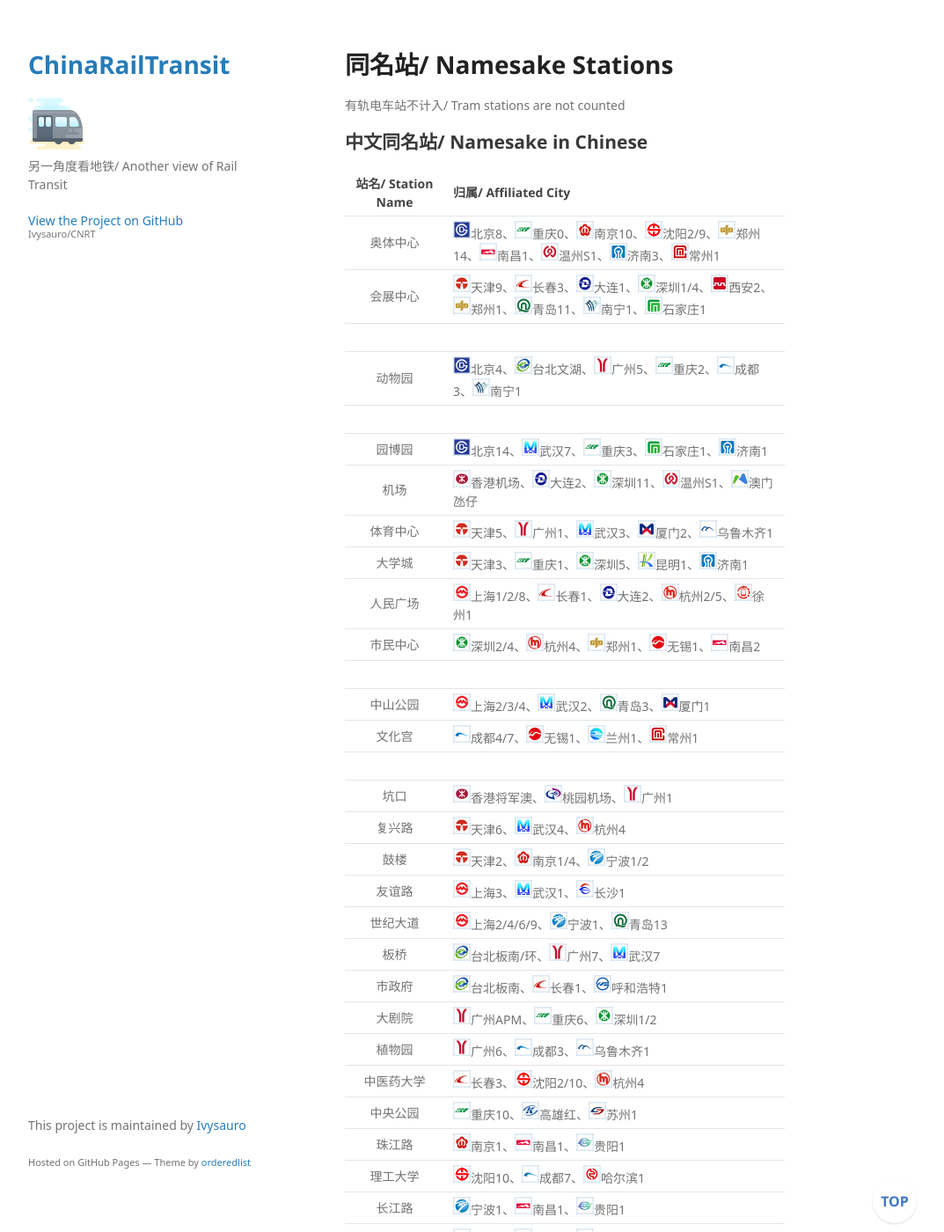
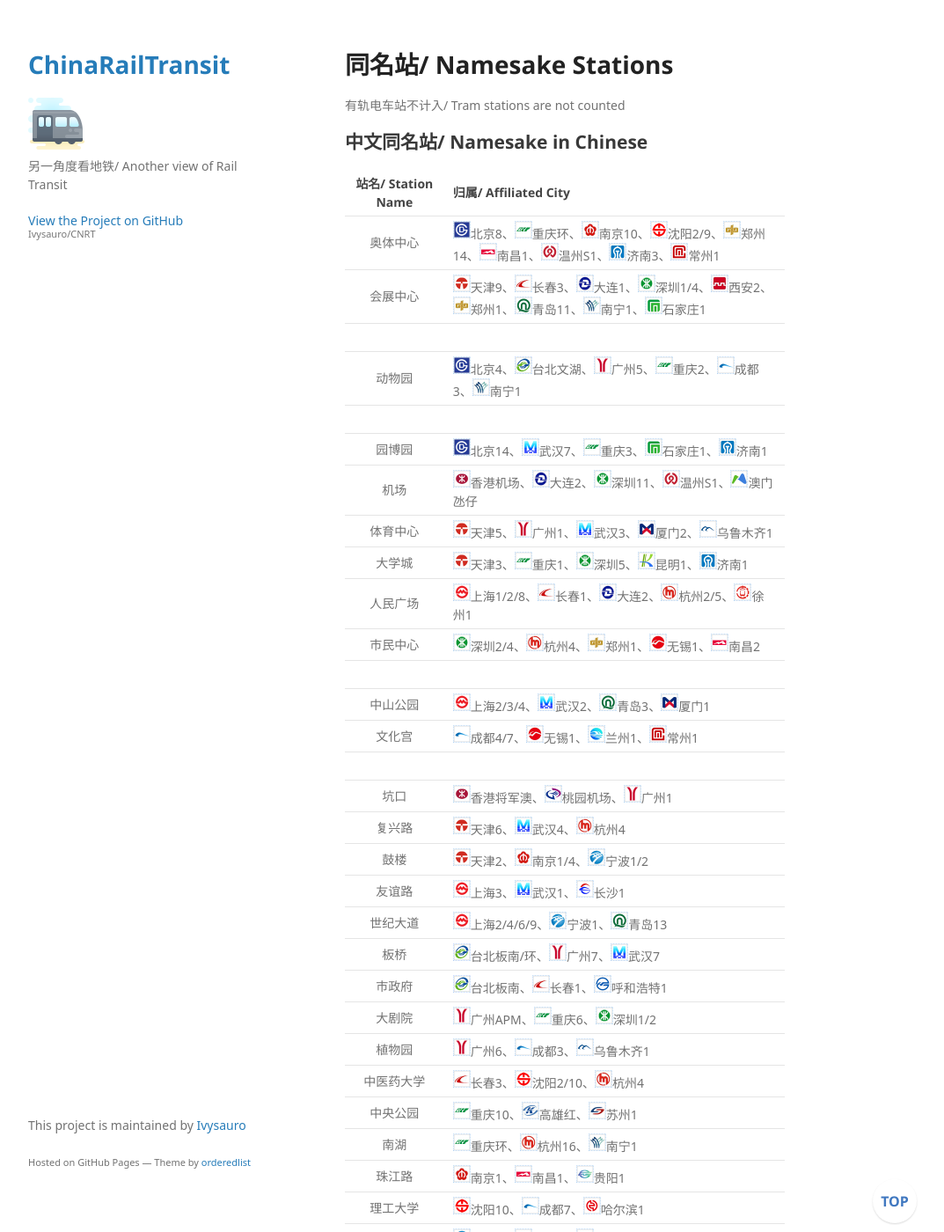
Before and after one commit to Ivysauro/CNRT, a Jekyll site: the page built from data/Namesake.md, in a window 1280 px wide and 1400 px high. Shown: the whole window at 88% size, without its empty margins (178-1251 px from the left). Built offline with Jekyll 4.4.1, drawn with Linux system fonts in a browser that asks for light colours; some web fonts are replaced; our own code applies the rules of GitHub Pages for plain Markdown files; a script that is not in the unit is left out.

Commit message:
🍊更新杭州数据

```diff
--- a/data/Namesake.md
+++ b/data/Namesake.md
@@ -6,7 +6,7 @@
 
 | 站名/ Station Name | 归属/ Affiliated City |
 | :----------------: | :------------------- |
-| 奥体中心 | <img src="https://raw.githubusercontent.com/Ivysauro/CNRT/master/images/city/bj.gif" width="20" hegiht="20"/>北京8、<img src="https://raw.githubusercontent.com/Ivysauro/CNRT/master/images/city/cq.gif" width="20" hegiht="20"/>重庆0、<img src="https://raw.githubusercontent.com/Ivysauro/CNRT/master/images/city/nj.gif" width="20" hegiht="20"/>南京10、<img src="https://raw.githubusercontent.com/Ivysauro/CNRT/master/images/city/sy.gif" width="20" hegiht="20"/>沈阳2/9、<img src="https://raw.githubusercontent.com/Ivysauro/CNRT/master/images/city/zz.gif" width="20" hegiht="20"/>郑州14、<img src="https://raw.githubusercontent.com/Ivysauro/CNRT/master/images/city/nc.gif" width="20" hegiht="20"/>南昌1、<img src="https://raw.githubusercontent.com/Ivysauro/CNRT/master/images/city/wz.gif" width="20" hegiht="20"/>温州S1、<img src="https://raw.githubusercontent.com/Ivysauro/CNRT/master/images/city/jn.gif" width="20" hegiht="20"/>济南3、<img src="https://raw.githubusercontent.com/Ivysauro/CNRT/master/images/city/cz.gif" width="20" hegiht="20"/>常州1 |
+| 奥体中心 | <img src="https://raw.githubusercontent.com/Ivysauro/CNRT/master/images/city/bj.gif" width="20" hegiht="20"/>北京8、<img src="https://raw.githubusercontent.com/Ivysauro/CNRT/master/images/city/cq.gif" width="20" hegiht="20"/>重庆环、<img src="https://raw.githubusercontent.com/Ivysauro/CNRT/master/images/city/nj.gif" width="20" hegiht="20"/>南京10、<img src="https://raw.githubusercontent.com/Ivysauro/CNRT/master/images/city/sy.gif" width="20" hegiht="20"/>沈阳2/9、<img src="https://raw.githubusercontent.com/Ivysauro/CNRT/master/images/city/zz.gif" width="20" hegiht="20"/>郑州14、<img src="https://raw.githubusercontent.com/Ivysauro/CNRT/master/images/city/nc.gif" width="20" hegiht="20"/>南昌1、<img src="https://raw.githubusercontent.com/Ivysauro/CNRT/master/images/city/wz.gif" width="20" hegiht="20"/>温州S1、<img src="https://raw.githubusercontent.com/Ivysauro/CNRT/master/images/city/jn.gif" width="20" hegiht="20"/>济南3、<img src="https://raw.githubusercontent.com/Ivysauro/CNRT/master/images/city/cz.gif" width="20" hegiht="20"/>常州1 |
 | 会展中心 | <img src="https://raw.githubusercontent.com/Ivysauro/CNRT/master/images/city/tj.gif" width="20" hegiht="20"/>天津9、<img src="https://raw.githubusercontent.com/Ivysauro/CNRT/master/images/city/cc.gif" width="20" hegiht="20"/>长春3、<img src="https://raw.githubusercontent.com/Ivysauro/CNRT/master/images/city/dl.gif" width="20" hegiht="20"/>大连1、<img src="https://raw.githubusercontent.com/Ivysauro/CNRT/master/images/city/sz.gif" width="20" hegiht="20"/>深圳1/4、<img src="https://raw.githubusercontent.com/Ivysauro/CNRT/master/images/city/xa.gif" width="20" hegiht="20"/>西安2、<img src="https://raw.githubusercontent.com/Ivysauro/CNRT/master/images/city/zz.gif" width="20" hegiht="20"/>郑州1、<img src="https://raw.githubusercontent.com/Ivysauro/CNRT/master/images/city/qd.gif" width="20" hegiht="20"/>青岛11、<img src="https://raw.githubusercontent.com/Ivysauro/CNRT/master/images/city/nn.gif" width="20" hegiht="20"/>南宁1、<img src="https://raw.githubusercontent.com/Ivysauro/CNRT/master/images/city/sjz.gif" width="20" hegiht="20"/>石家庄1 |
 | |
 | 动物园 | <img src="https://raw.githubusercontent.com/Ivysauro/CNRT/master/images/city/bj.gif" width="20" hegiht="20"/>北京4、<img src="https://raw.githubusercontent.com/Ivysauro/CNRT/master/images/city/tp.gif" width="20" hegiht="20"/>台北文湖、<img src="https://raw.githubusercontent.com/Ivysauro/CNRT/master/images/city/gz.gif" width="20" hegiht="20"/>广州5、<img src="https://raw.githubusercontent.com/Ivysauro/CNRT/master/images/city/cq.gif" width="20" hegiht="20"/>重庆2、<img src="https://raw.githubusercontent.com/Ivysauro/CNRT/master/images/city/cd.gif" width="20" hegiht="20"/>成都3、<img src="https://raw.githubusercontent.com/Ivysauro/CNRT/master/images/city/nn.gif" width="20" hegiht="20"/>南宁1 |
@@ -32,6 +32,7 @@
 | 植物园 | <img src="https://raw.githubusercontent.com/Ivysauro/CNRT/master/images/city/gz.gif" width="20" hegiht="20"/>广州6、<img src="https://raw.githubusercontent.com/Ivysauro/CNRT/master/images/city/cd.gif" width="20" hegiht="20"/>成都3、<img src="https://raw.githubusercontent.com/Ivysauro/CNRT/master/images/city/wlmq.gif" width="20" hegiht="20"/>乌鲁木齐1 |
 | 中医药大学 | <img src="https://raw.githubusercontent.com/Ivysauro/CNRT/master/images/city/cc.gif" width="20" hegiht="20"/>长春3、<img src="https://raw.githubusercontent.com/Ivysauro/CNRT/master/images/city/sy.gif" width="20" hegiht="20"/>沈阳2/10、<img src="https://raw.githubusercontent.com/Ivysauro/CNRT/master/images/city/hz.gif" width="20" hegiht="20"/>杭州4 |
 | 中央公园 | <img src="https://raw.githubusercontent.com/Ivysauro/CNRT/master/images/city/cq.gif" width="20" hegiht="20"/>重庆10、<img src="https://raw.githubusercontent.com/Ivysauro/CNRT/master/images/city/kh.gif" width="20" hegiht="20"/>高雄红、<img src="https://raw.githubusercontent.com/Ivysauro/CNRT/master/images/city/suz.gif" width="20" hegiht="20"/>苏州1 |
+| 南湖 | <img src="https://raw.githubusercontent.com/Ivysauro/CNRT/master/images/city/cq.gif" width="20" hegiht="20"/>重庆环、<img src="https://raw.githubusercontent.com/Ivysauro/CNRT/master/images/city/hz.gif" width="20" hegiht="20"/>杭州16、<img src="https://raw.githubusercontent.com/Ivysauro/CNRT/master/images/city/nn.gif" width="20" hegiht="20"/>南宁1 |
 | 珠江路 | <img src="https://raw.githubusercontent.com/Ivysauro/CNRT/master/images/city/nj.gif" width="20" hegiht="20"/>南京1、<img src="https://raw.githubusercontent.com/Ivysauro/CNRT/master/images/city/nc.gif" width="20" hegiht="20"/>南昌1、<img src="https://raw.githubusercontent.com/Ivysauro/CNRT/master/images/city/gy.gif" width="20" hegiht="20"/>贵阳1 |
 | 理工大学 | <img src="https://raw.githubusercontent.com/Ivysauro/CNRT/master/images/city/sy.gif" width="20" hegiht="20"/>沈阳10、<img src="https://raw.githubusercontent.com/Ivysauro/CNRT/master/images/city/cd.gif" width="20" hegiht="20"/>成都7、<img src="https://raw.githubusercontent.com/Ivysauro/CNRT/master/images/city/hrb.gif" width="20" hegiht="20"/>哈尔滨1 |
 | 长江路 | <img src="https://raw.githubusercontent.com/Ivysauro/CNRT/master/images/city/nb.gif" width="20" hegiht="20"/>宁波1、<img src="https://raw.githubusercontent.com/Ivysauro/CNRT/master/images/city/nc.gif" width="20" hegiht="20"/>南昌1、<img src="https://raw.githubusercontent.com/Ivysauro/CNRT/master/images/city/gy.gif" width="20" hegiht="20"/>贵阳1 |
@@ -106,7 +107,6 @@
 | 双龙 | <img src="https://raw.githubusercontent.com/Ivysauro/CNRT/master/images/city/cq.gif" width="20" hegiht="20"/>重庆3、<img src="https://raw.githubusercontent.com/Ivysauro/CNRT/master/images/city/sz.gif" width="20" hegiht="20"/>深圳3 |
 | 双凤桥 | <img src="https://raw.githubusercontent.com/Ivysauro/CNRT/master/images/city/cq.gif" width="20" hegiht="20"/>重庆3、<img src="https://raw.githubusercontent.com/Ivysauro/CNRT/master/images/city/cd.gif" width="20" hegiht="20"/>成都3 |
 | 长河 | <img src="https://raw.githubusercontent.com/Ivysauro/CNRT/master/images/city/cq.gif" width="20" hegiht="20"/>重庆10、<img src="https://raw.githubusercontent.com/Ivysauro/CNRT/master/images/city/hz.gif" width="20" hegiht="20"/>杭州5 |
-| 南湖 | <img src="https://raw.githubusercontent.com/Ivysauro/CNRT/master/images/city/cq.gif" width="20" hegiht="20"/>重庆0、<img src="https://raw.githubusercontent.com/Ivysauro/CNRT/master/images/city/nn.gif" width="20" hegiht="20"/>南宁1 |
 | 民乐 | <img src="https://raw.githubusercontent.com/Ivysauro/CNRT/master/images/city/sz.gif" width="20" hegiht="20"/>深圳4、<img src="https://raw.githubusercontent.com/Ivysauro/CNRT/master/images/city/cd.gif" width="20" hegiht="20"/>成都5 |
 | 翠竹 | <img src="https://raw.githubusercontent.com/Ivysauro/CNRT/master/images/city/sz.gif" width="20" hegiht="20"/>深圳3、<img src="https://raw.githubusercontent.com/Ivysauro/CNRT/master/images/city/cz.gif" width="20" hegiht="20"/>常州1 |
 | 市图书馆 | <img src="https://raw.githubusercontent.com/Ivysauro/CNRT/master/images/city/sy.gif" width="20" hegiht="20"/>沈阳2、<img src="https://raw.githubusercontent.com/Ivysauro/CNRT/master/images/city/xa.gif" width="20" hegiht="20"/>西安2 |
```
